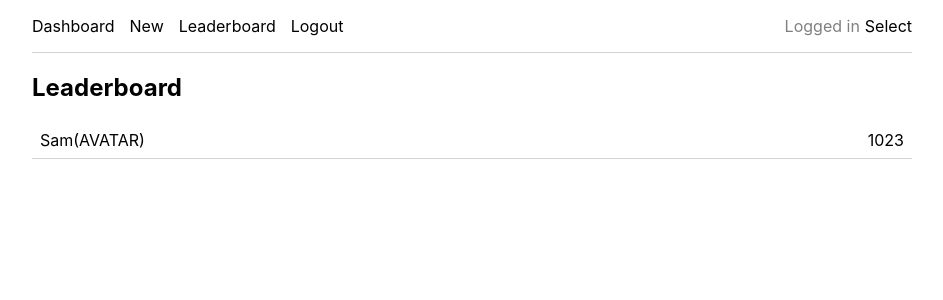
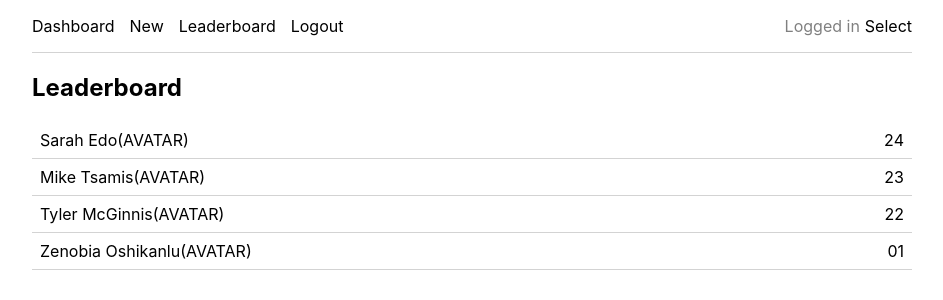
Before and after one commit to nickhibbits/employee-poll-react-app, a React (Create React App) app: page /leaderboard in a window 1280 px wide. Both pictures are taken after a click on the input 640 px from the left and 437 px from the top of the page. Shown: the top 300 px of the page, without its empty margins (168-1111 px from the left). Built offline with nearby package versions, Linux system fonts and the light colour scheme.

Commit message:
create & sort leaderboard

```diff
--- a/src/components/Leaderboard.js
+++ b/src/components/Leaderboard.js
@@ -1,24 +1,37 @@
+import { connect } from "react-redux";
 import "../styles/leaderboard.css";
+import LeaderboardRow from "./LeaderboardRow";
 
 const LeaderBoard = ({ users }) => {
   // TODO create function that returns new ordered array of users
 
   // Consider using table
+
+  console.log("users", users);
+
+  function getSum(a, b) {
+    return a + b;
+  }
   return (
     <div className="leaderboard-component">
       <h2>Leaderboard</h2>
-      <section className="user-row">
-        <div className="info-wrapper">
-          <div className="user-name">Sam</div>
-          <div className="user-avatar">(AVATAR)</div>
-        </div>
-        <div className="info-wrapper">
-          <div className="questions-asked">10</div>
-          <div className="questions-answered">23</div>
-        </div>
-      </section>
+      <div className="leaderboard-wrapper">
+        {Object.values(users)
+          .sort((a, b) => {
+            return (
+              getSum(b.questions.length, Object.keys(b.answers).length) -
+              getSum(a.questions.length, Object.keys(a.answers).length)
+            );
+          })
+          .map((user) => {
+            return <LeaderboardRow key={user.id} user={user} />;
+          })}
+      </div>
     </div>
   );
 };
 
-export default LeaderBoard;
+const mapStateToProps = ({ users }) => ({
+  users,
+});
+export default connect(mapStateToProps)(LeaderBoard);
--- /dev/null
+++ b/src/components/LeaderboardRow.js
@@ -0,0 +1,21 @@
+import "../styles/leaderboard.css";
+
+const LeaderboardRow = ({ user }) => {
+  const { name, questions, answers } = user;
+  return (
+    <div className="leaderboard-row-component">
+      <div className="info-wrapper">
+        <div className="user-name">{name}</div>
+        <div className="user-avatar">(AVATAR)</div>
+      </div>
+      <div className="info-wrapper">
+        <div className="questions-asked">{questions.length}</div>
+        <div className="questions-answered">
+          {Object.values(answers).length}
+        </div>
+      </div>
+    </div>
+  );
+};
+
+export default LeaderboardRow;
--- a/src/styles/leaderboard.css
+++ b/src/styles/leaderboard.css
@@ -1,4 +1,4 @@
-.user-row {
+.leaderboard-row-component {
   display: flex;
   justify-content: space-between;
   border-bottom: solid 1px lightgray;
```
